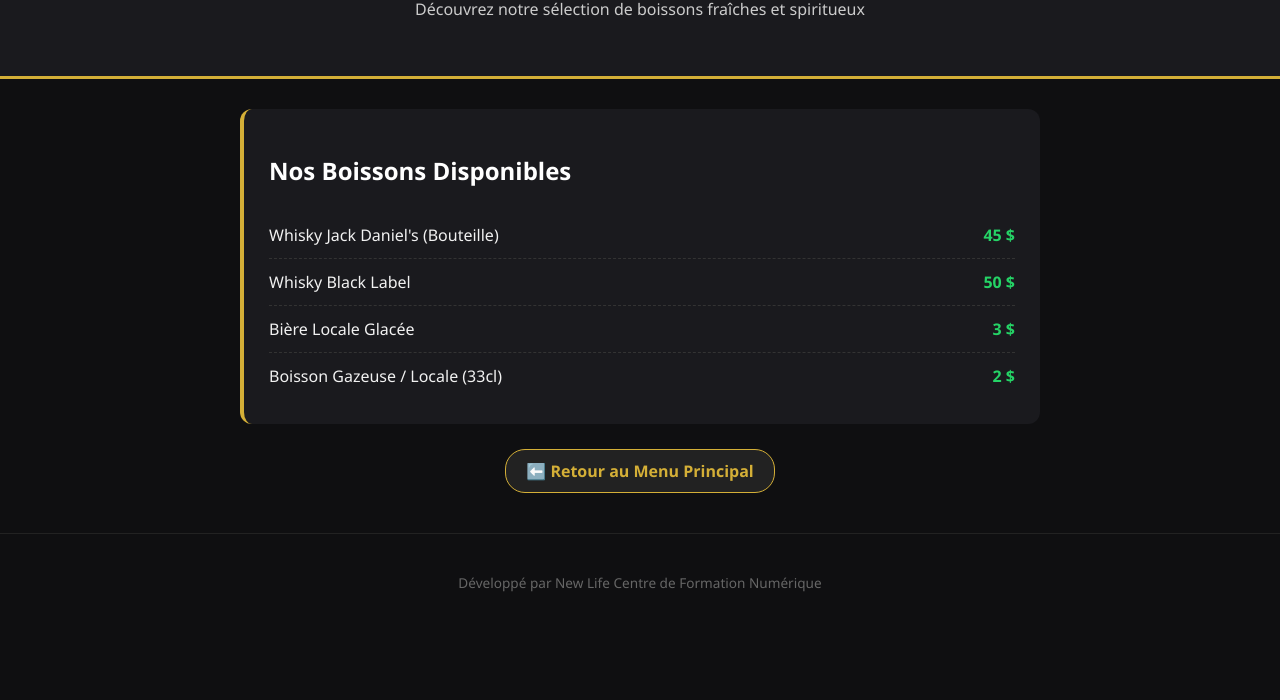
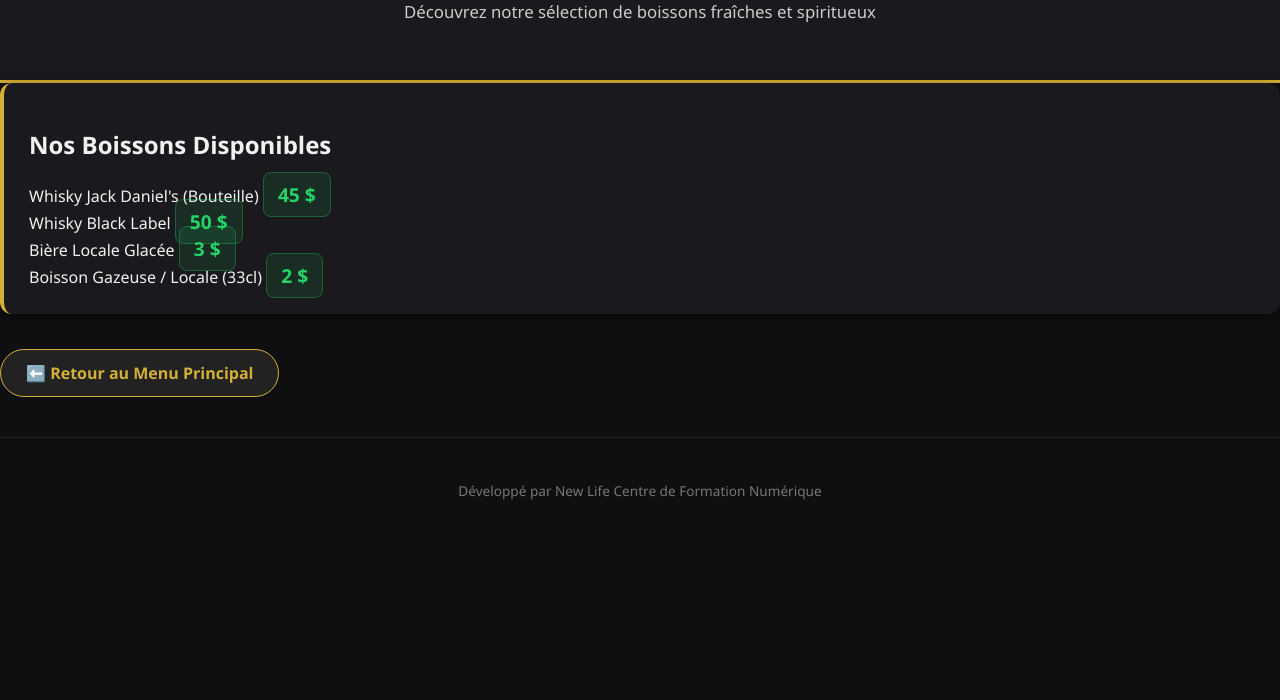
Before and after one commit to narcissekisalu12/RestoGest, a plain HTML site: page boissons.html in a window 1280 px wide. Shown: the part 100-800 px from the top of the page. Drawn offline with Linux system fonts and the light colour scheme.

Commit message:
Update style.css

```diff
--- a/style.css
+++ b/style.css
@@ -1,24 +1,35 @@
-/* Style général de base */
+* { box-sizing: border-box; }
 body { font-family: 'Segoe UI', Tahoma, Geneva, Verdana, sans-serif; margin: 0; padding: 0; background: #0f0f11; color: #f1f1f1; }
+
+/* En-tête général */
 header { text-align: center; padding: 40px 20px; background: #1a1a1e; border-bottom: 3px solid #d4af37; }
-header h1 { color: #d4af37; margin: 0; font-size: 2.2rem; }
-header p { color: #ccc; margin-top: 10px; }
+header h1 { color: #d4af37; margin: 0; font-size: 2.3rem; text-transform: uppercase; letter-spacing: 1px; }
+header p { color: #ccc; margin-top: 10px; font-size: 1.05rem; }
 
-main { max-width: 800px; margin: 30px auto; padding: 0 20px; text-align: center; }
-main h2 { color: #fff; margin-bottom: 25px; }
+/* Conteneur principal */
+.container { max-width: 800px; margin: 30px auto; padding: 0 15px; }
 
-/* Grille des catégories (Page d'accueil) */
-.categories { display: grid; grid-template-columns: repeat(auto-fit, minmax(140px, 1fr)); gap: 15px; justify-content: center; }
-.categories a { background: #1a1a1e; color: #fff; padding: 25px 15px; border-radius: 12px; text-decoration: none; font-weight: bold; font-size: 1.1rem; box-shadow: 0 4px 10px rgba(0,0,0,0.3); border: 1px solid #333; transition: all 0.3s ease; display: block; }
+/* Grille de la page d'accueil */
+.categories { display: grid; grid-template-columns: repeat(auto-fit, minmax(140px, 1fr)); gap: 15px; justify-content: center; margin-top: 20px; }
+.categories a { background: #1a1a1e; color: #fff; padding: 25px 15px; border-radius: 12px; text-decoration: none; font-weight: bold; font-size: 1.1rem; box-shadow: 0 4px 10px rgba(0,0,0,0.3); border: 1px solid #2a2a33; transition: all 0.3s ease; display: block; text-align: center; }
 .categories a:hover { background: #d4af37; color: #000; transform: translateY(-3px); border-color: #d4af37; }
 
-/* Bouton de retour et mise en page des sous-pages */
-.menu-box { background: #1a1a1e; padding: 25px; border-radius: 12px; margin-top: 20px; text-align: left; border-left: 4px solid #d4af37; }
-.menu-item { display: flex; justify-content: space-between; padding: 12px 0; border-bottom: 1px dashed #333; }
-.menu-item:last-child { border-bottom: none; }
-.price { color: #25d366; font-weight: bold; }
+/* Boîtes de contenu et cartes de menu (Uniforme pour toutes les pages) */
+.menu-box { background: #1a1a1e; padding: 25px; border-radius: 12px; box-shadow: 0 4px 15px rgba(0,0,0,0.4); border-left: 4px solid #d4af37; margin-bottom: 25px; text-align: left; }
+.menu-section-title { color: #d4af37; font-size: 1.2rem; margin: 25px 0 15px; text-transform: uppercase; letter-spacing: 1px; border-left: 3px solid #d4af37; padding-left: 10px; }
 
-.back-btn { display: inline-block; margin-top: 25px; background: #222; color: #d4af37; padding: 10px 20px; border-radius: 20px; text-decoration: none; border: 1px solid #d4af37; font-weight: bold; }
+.item-card { background: #1f1f24; border: 1px solid #2a2a33; border-radius: 10px; padding: 18px; margin-bottom: 15px; display: flex; justify-content: space-between; align-items: center; transition: all 0.3s ease; }
+.item-card:hover { border-color: #d4af37; transform: translateY(-2px); box-shadow: 0 5px 15px rgba(0,0,0,0.5); }
+
+.item-info h4 { margin: 0; color: #ffffff; font-size: 1.1rem; font-weight: 600; }
+.item-info p { margin: 5px 0 0; color: #999; font-size: 0.85rem; }
+
+.price { font-size: 1.2rem; font-weight: bold; color: #25d366; background: rgba(37, 211, 102, 0.1); padding: 8px 14px; border-radius: 8px; border: 1px solid rgba(37, 211, 102, 0.3); white-space: nowrap; }
+
+/* Bouton retour */
+.back-btn { display: inline-block; background: #222; color: #d4af37; padding: 12px 25px; border-radius: 25px; text-decoration: none; border: 1px solid #d4af37; font-weight: bold; transition: all 0.3s; margin-top: 10px; }
 .back-btn:hover { background: #d4af37; color: #000; }
 
-footer { text-align: center; padding: 25px; color: #666; font-size: 0.85rem; margin-top: 40px; border-top: 1px solid #222; }
+/* Signature footer unifiée */
+footer { text-align: center; padding: 30px; color: #777; font-size: 0.85rem; margin-top: 40px; border-top: 1px solid #222; }
+.signature-box span { color: #d4af37; font-weight: 600; }
```
